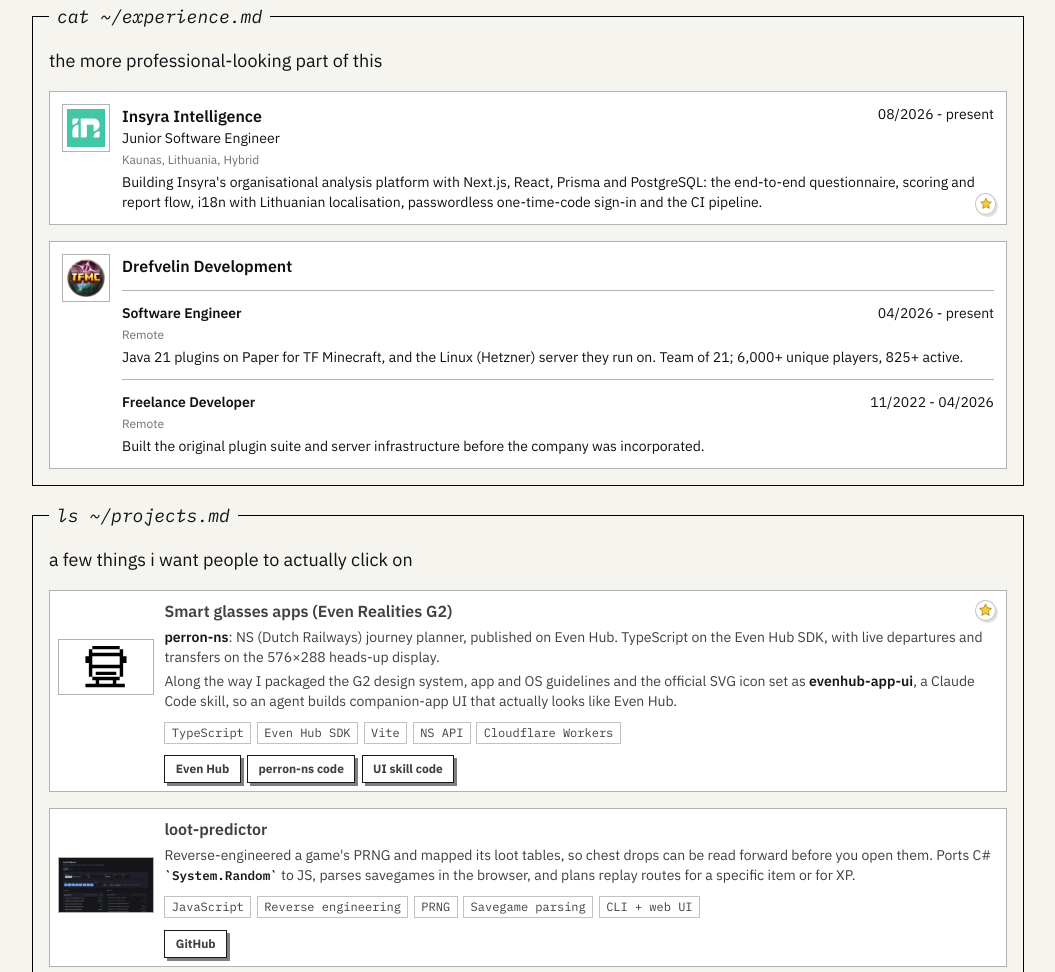
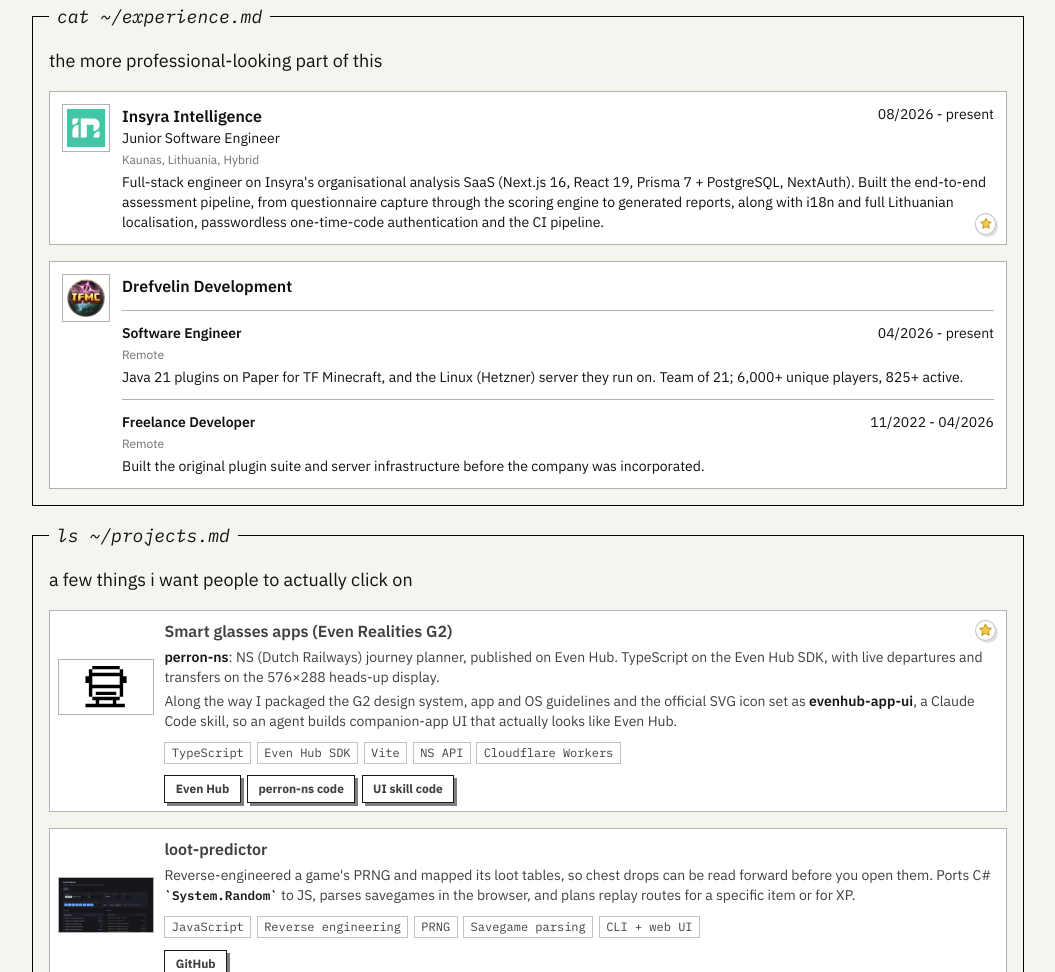
Before and after one commit to JustinasLaunikonis/portfolio, a plain HTML site: page index.html in a window 1280 px wide. Shown: the part 772-1744 px from the top of the page, without its empty margins (112-1167 px from the left). Drawn offline with Linux system fonts and the light colour scheme.

Commit message:
Experience: restore the more technical Insyra description
Co-Authored-By: Claude Opus 5.5 <noreply@anthropic.com>

```diff
--- a/index.html
+++ b/index.html
@@ -537,9 +537,10 @@
 </div>
 <p class="text-xs opacity-60 mt-1 m-0">Kaunas, Lithuania, Hybrid</p>
 <p class="text-sm mt-1 m-0">
-                  Building Insyra's organisational analysis platform with Next.js, React, Prisma and PostgreSQL:
-                  the end-to-end questionnaire, scoring and report flow, i18n with Lithuanian localisation,
-                  passwordless one-time-code sign-in and the CI pipeline.
+                  Full-stack engineer on Insyra's organisational analysis SaaS (Next.js 16, React 19,
+                  Prisma 7 + PostgreSQL, NextAuth). Built the end-to-end assessment pipeline, from questionnaire
+                  capture through the scoring engine to generated reports, along with i18n and full Lithuanian
+                  localisation, passwordless one-time-code authentication and the CI pipeline.
                 </p>
 </div>
 </div>
```
